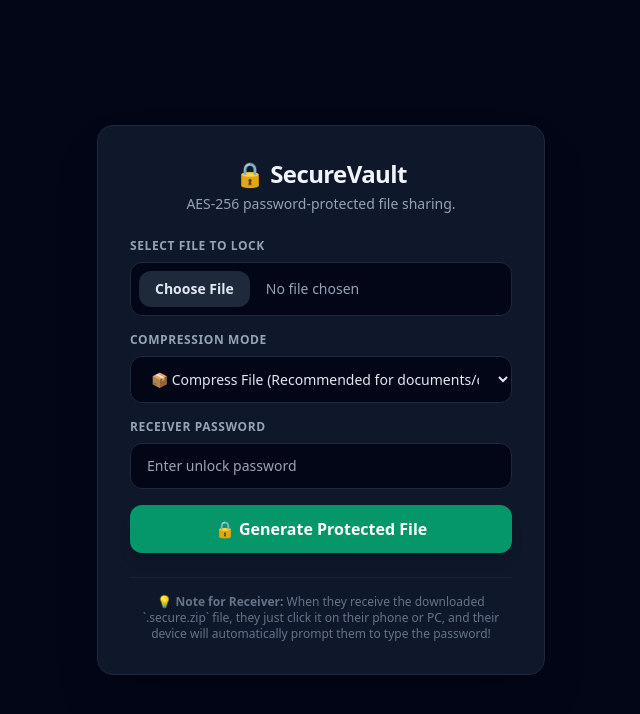
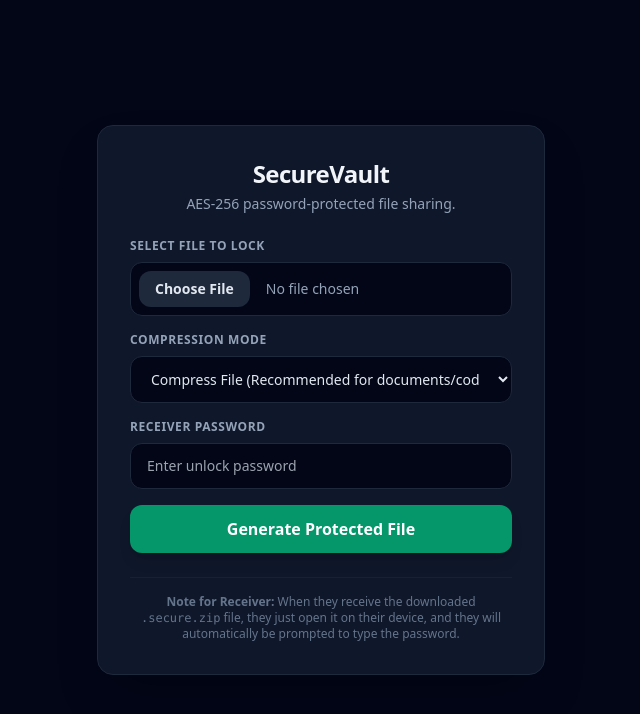
Before and after one commit to ALI-FAKI/compress, a Flask app: page / in a window 1280 px wide. Shown: the top 714 px of the page, without its empty margins (319-959 px from the left). Run offline with Flask 3, Linux system fonts and the light colour scheme; some libraries are stand-ins or nearby versions.

Commit message:
Update index.html

```diff
--- a/templates/index.html
+++ b/templates/index.html
@@ -12,7 +12,7 @@
 
         <!-- Header -->
         <div class="mb-6 text-center">
-            <h1 class="text-2xl font-bold tracking-tight">🔒 SecureVault</h1>
+            <h1 class="text-2xl font-bold tracking-tight">SecureVault</h1>
             <p class="text-sm text-slate-400 mt-1">AES-256 password-protected file sharing.</p>
         </div>
 
@@ -28,8 +28,8 @@
             <div>
                 <label class="block text-xs font-semibold uppercase tracking-wider text-slate-400 mb-2">Compression Mode</label>
                 <select id="compression-input" class="w-full bg-slate-950 border border-slate-800 rounded-xl px-4 py-3 text-sm focus:outline-none focus:border-emerald-500 transition text-slate-200">
-                    <option value="deflate">📦 Compress File (Recommended for documents/code - smaller size)</option>
-                    <option value="none">⚡ No Compression (Fastest for large videos/photos)</option>
+                    <option value="deflate">Compress File (Recommended for documents/code - smaller size)</option>
+                    <option value="none">No Compression (Fastest for large videos/photos)</option>
                 </select>
             </div>
 
@@ -41,7 +41,7 @@
 
             <!-- Submit Button -->
             <button type="submit" id="submit-btn" class="w-full py-3 px-4 rounded-xl font-semibold bg-emerald-600 hover:bg-emerald-500 text-white shadow-lg transition duration-200">
-                🔒 Generate Protected File
+                Generate Protected File
             </button>
         </form>
 
@@ -50,7 +50,7 @@
 
         <!-- Info Note -->
         <div class="mt-6 text-xs text-slate-500 text-center border-t border-slate-800/60 pt-4">
-            💡 <strong>Note for Receiver:</strong> When they receive the downloaded `.secure.zip` file, they just click it on their phone or PC, and their device will automatically prompt them to type the password!
+            <strong>Note for Receiver:</strong> When they receive the downloaded <code>.secure.zip</code> file, they just open it on their device, and they will automatically be prompted to type the password.
         </div>
 
     </div>
@@ -98,7 +98,7 @@
                 window.URL.revokeObjectURL(url);
 
                 statusBox.className = "mt-4 p-3 rounded-xl text-xs text-center bg-emerald-950 text-emerald-300 border border-emerald-800 block";
-                statusBox.innerText = "Success! Protected file downloaded ready for sharing.";
+                statusBox.innerText = "Success. Protected file downloaded and ready for sharing.";
             } catch (err) {
                 statusBox.className = "mt-4 p-3 rounded-xl text-xs text-center bg-rose-950 text-rose-300 border border-rose-800 block";
                 statusBox.innerText = err.message;
```
